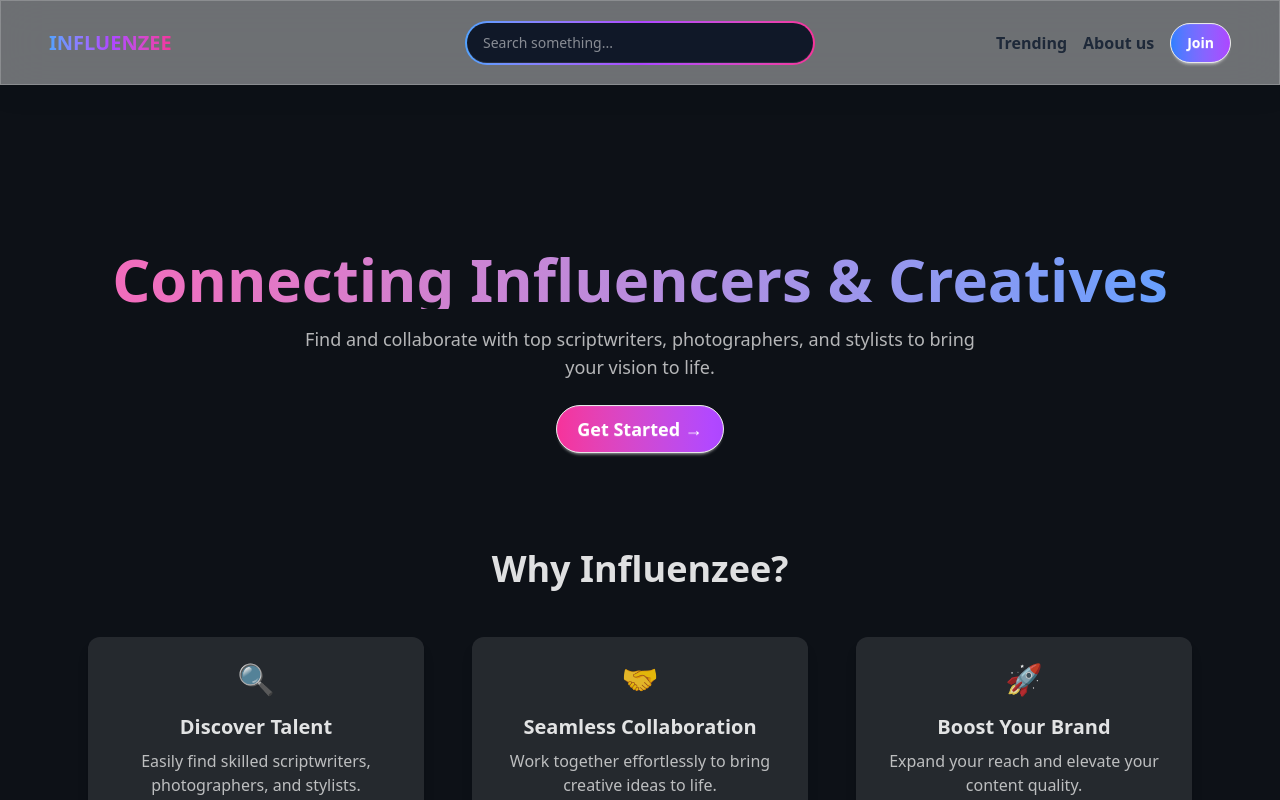
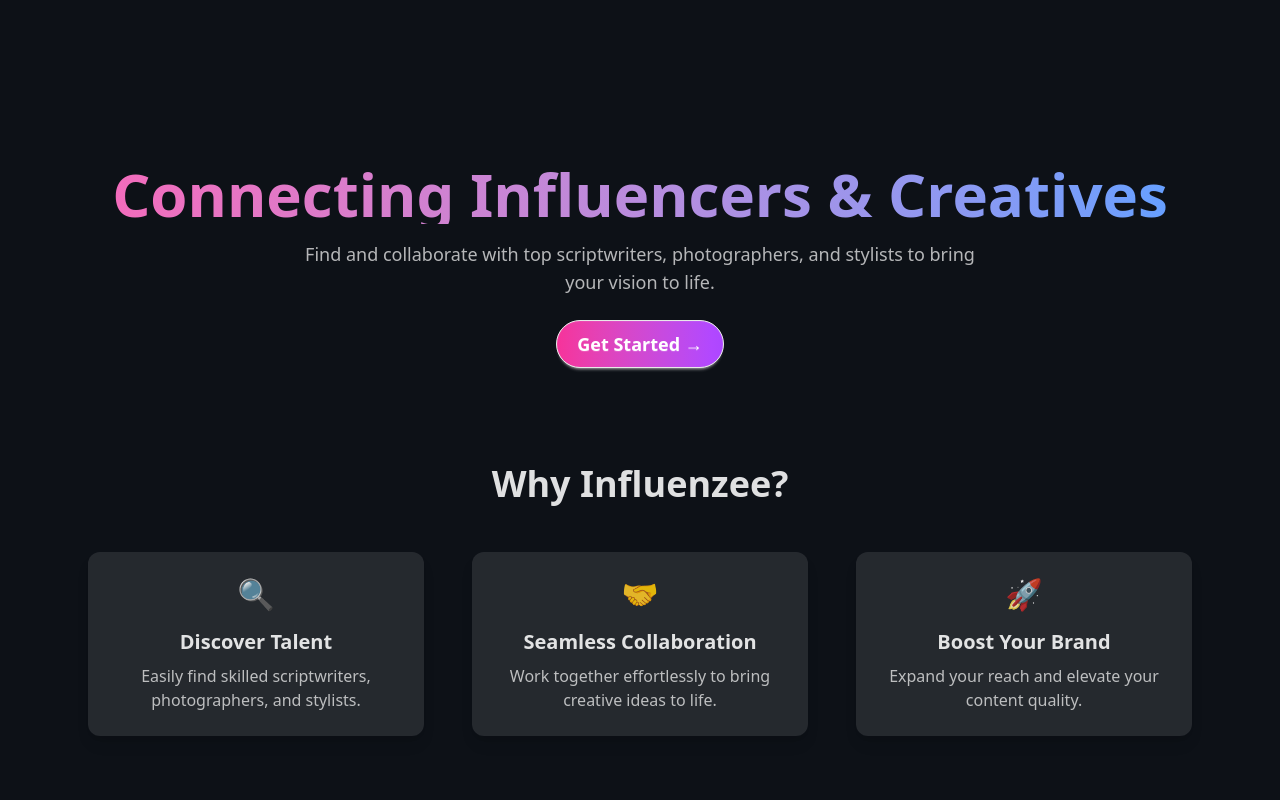
Before and after one commit to rogue-BYTE/influenzee, a React (Vite) app: page / in a window 1280 px wide. Shown: the top 800 px of the page. Built offline with nearby package versions, Linux system fonts and the light colour scheme.

Commit message:
fix: Test

```diff
--- a/src/App.jsx
+++ b/src/App.jsx
@@ -1,6 +1,6 @@
 import { BrowserRouter, Routes, Route } from "react-router";
 
-import Header from './components/Header';
+// import Header from './components/Header';
 import Footer from "./components/Footer";
 
 import Landing from './pages/Landing';
@@ -12,7 +12,7 @@
 function App() {
   return (
     <BrowserRouter>
-        <Header />
+        {/* <Header /> */}
           <Routes>
             <Route path="/" element={<Landing />} />
             <Route path="/login" element={<AuthPage />} />
```
